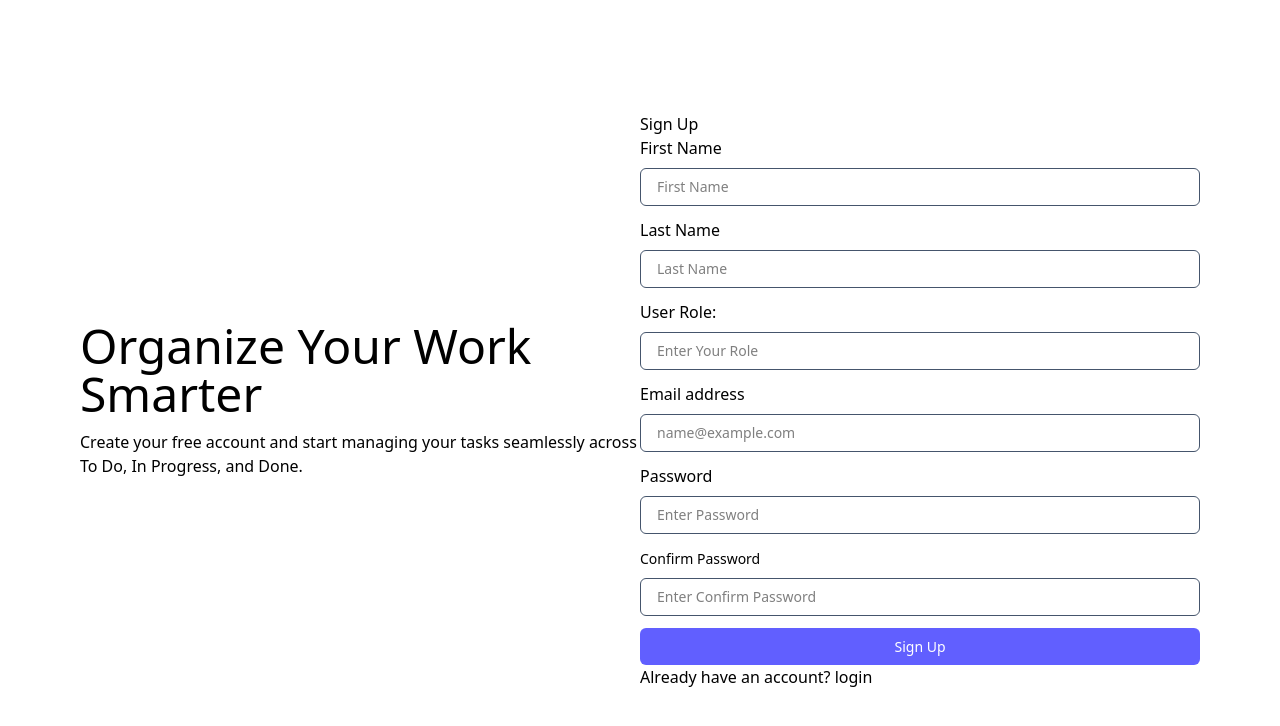
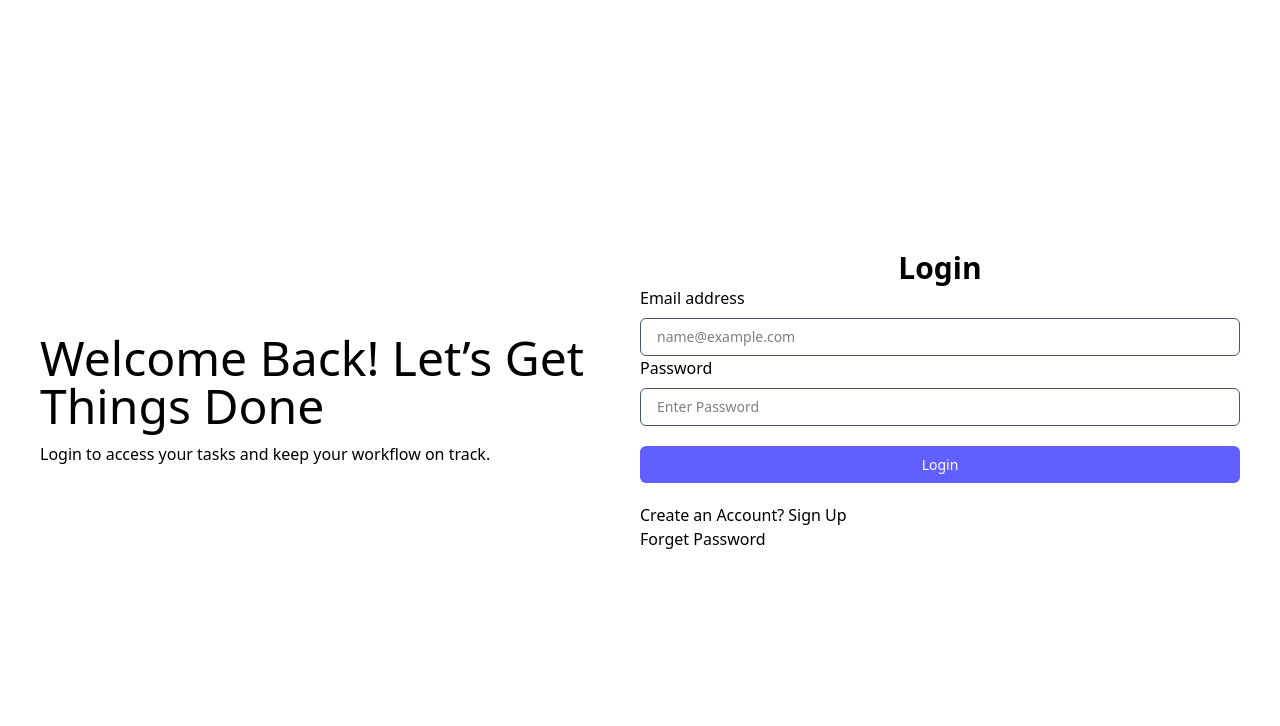
Before and after one commit to sadafshahab12/Task-Management-Challenge, a React (Vite) app: page / in a window 1280 px wide. Shown: the top 726 px of the page. Built offline with nearby package versions, Linux system fonts and the light colour scheme; no server answers; the database is empty.

Commit message:
continue ui building

```diff
--- a/src/App.jsx
+++ b/src/App.jsx
@@ -12,8 +12,8 @@ function App() {
       <BrowserRouter>
         <Routes>
           {/* public routes  */}
-          <Route path="/" element={<Signup />} />
-          <Route path="/login" element={<Login />} />
+          <Route path="/signup" element={<Signup />} />
+          <Route path="/" element={<Login />} />
           {/* protected route  */}
           <Route element={<Layout />}>
           <Route path="/dashboard" element={<Dashboard />} />
--- a/src/register/Login.jsx
+++ b/src/register/Login.jsx
@@ -69,7 +69,7 @@ const Login = () => {
             Login
           </button>
           <p>
-            Create an Account?<a href="/">Sign Up </a>
+            Create an Account? <a href="/signup">Sign Up </a>
           </p>
           <p>Forget Password</p>
         </form>
--- a/src/register/SignUp.jsx
+++ b/src/register/SignUp.jsx
@@ -152,7 +152,7 @@ const Signup = () => {
             {loading ? "Signing up...." : "Sign Up"}
           </button>
           <p>
-            Already have an account? <a href="/login">login </a>
+            Already have an account? <a href="/">login </a>
           </p>
         </form>
       </div>
```
